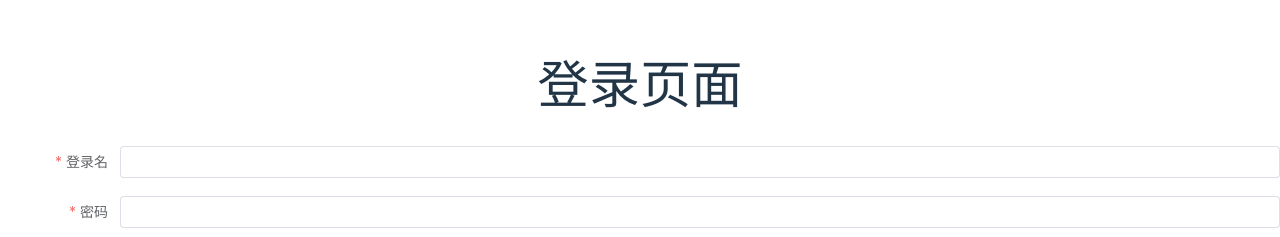
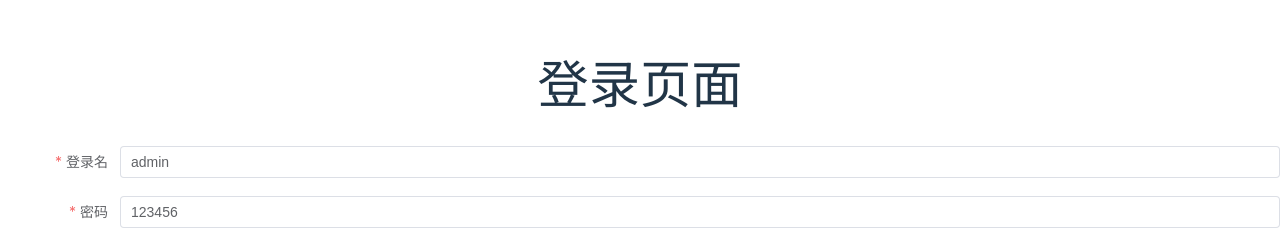
Before and after one commit to mohui/vue3-project, a Vue app: page /#/ in a window 1280 px wide. Shown: the part 241-478 px from the top of the page. Built offline with nearby package versions, Linux system fonts and the light colour scheme.

Commit message:
登录成功

```diff
--- a/src/views/login/login.vue
+++ b/src/views/login/login.vue
@@ -51,8 +51,8 @@ const msg = ref("登录页面")
 const formSize = ref('default')
 const ruleFormRef = ref<FormInstance>()
 const ruleForm = reactive({
-  username: '',
-  password: ''
+  username: 'admin',
+  password: '123456'
 })
 
 const rules = reactive<FormRules>({
@@ -71,7 +71,7 @@ const submitForm = async (formEl: FormInstance | undefined) => {
   await formEl.validate((valid, fields) => {
     if (valid) {
       setToken("tokenIsMe")
-      router.push('/home')
+      router.push('/layout')
     } else {
       console.log('error submit!', fields)
     }
```
